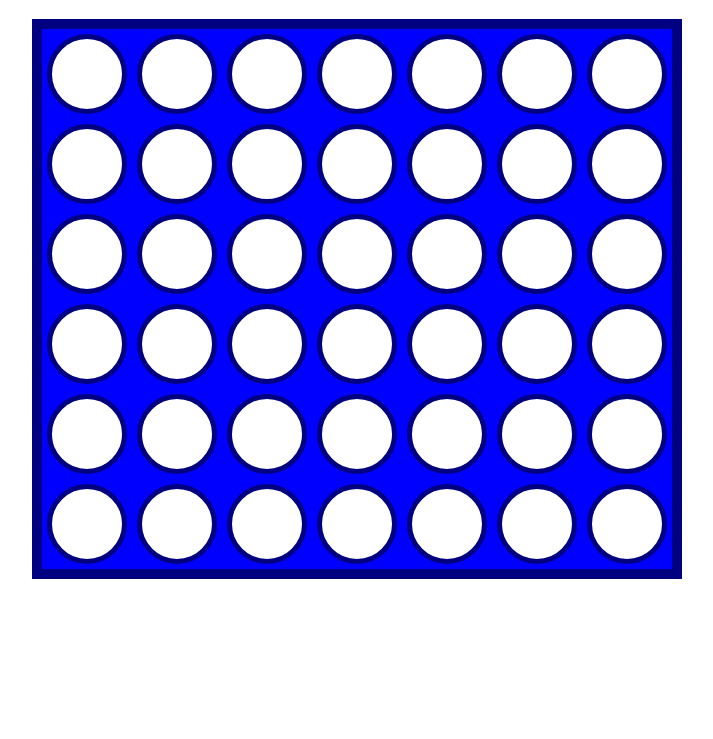
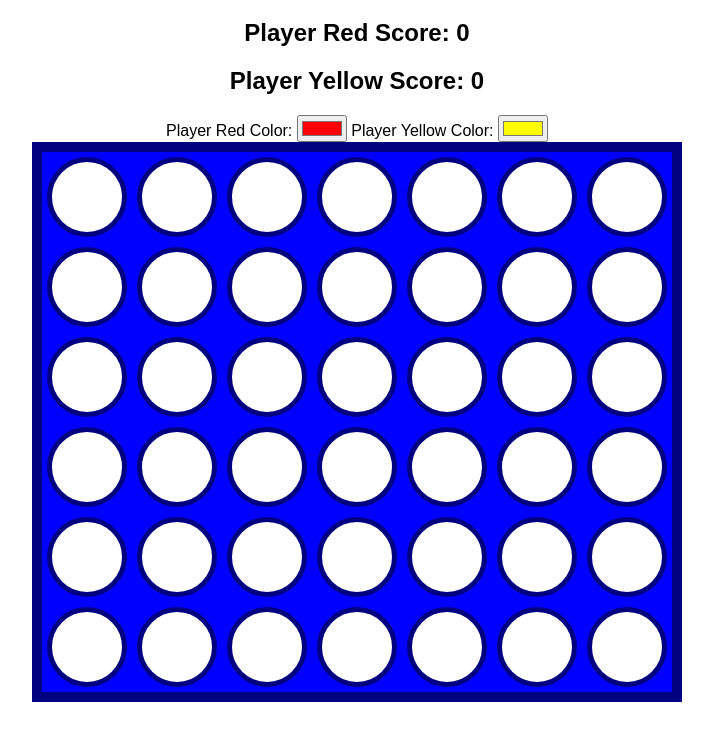
Before and after one commit to cs20-ardood1/Connect-4-tutorial-review, a plain HTML site: page index.html in a window 1280 px wide. Shown: the part 61-800 px from the top of the page, without its empty margins (283-996 px from the left). Drawn offline with Linux system fonts and the light colour scheme.

Commit message:
Update index.html

```diff
--- a/index.html
+++ b/index.html
@@ -9,6 +9,12 @@
 <body>
     <h1>Connect 4 Game</h1>
     <h2 id="winner"></h2>
+    <h2 id="playerRedScore">Player Red Score: 0</h2>
+    <h2 id="playerYellowScore">Player Yellow Score: 0</h2>
+    <label for="playerRedColor">Player Red Color:</label>
+    <input type="color" id="playerRedColor" value="#ff0000" />
+    <label for="playerYellowColor">Player Yellow Color:</label>
+    <input type="color" id="playerYellowColor" value="#ffff00" />
     <div id="board"></div>
 </body>
 </html>
```
